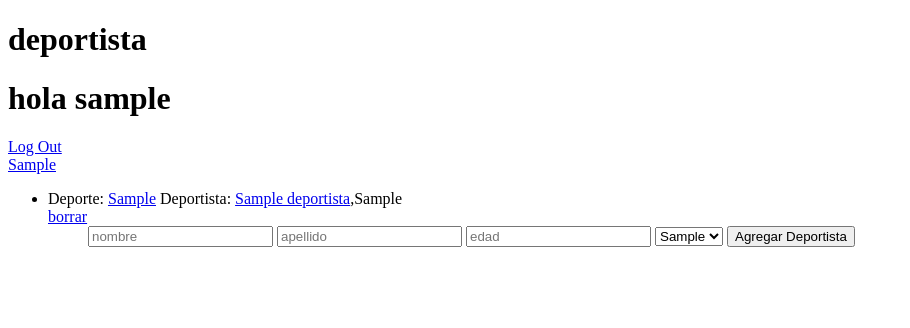
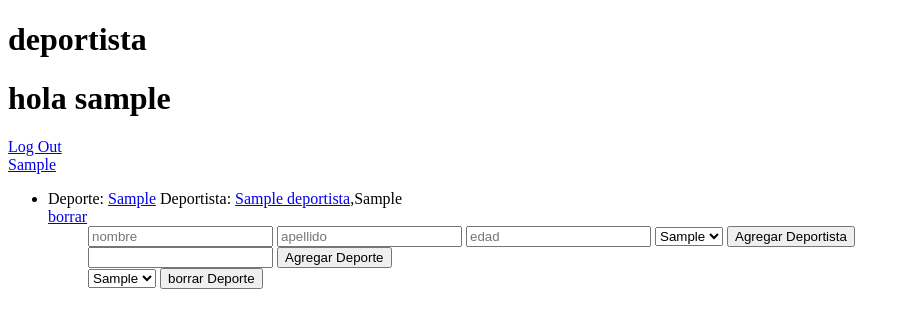
Before and after one commit to LautaroBarraza/TpeWeb2, a PHP site: page /deleteDeportista/insertDeporte in a window 1280 px wide. Shown: the top 328 px of the page, without its empty margins (0-910 px from the left). Run offline with PHP 8.4, Linux system fonts and the light colour scheme; the visitor is signed in with stand-in values (Sample User, id 1); tables that the repository leaves empty or names only in its code hold one stand-in row (values such as "Sample post"); data that the repository does not hold is empty.

Commit message:
borrar, agregar deporte

```diff
--- a/Controller/TaskController.php
+++ b/Controller/TaskController.php
@@ -34,15 +34,25 @@ class TaskController{
         $deporte = $this->model->getDeporte($deporte);
         $this->view->showUnDeporte($deporte);
     }
+
     function createDeportista(){
         $this->model->insertDeportista($_POST['nombre'], $_POST['apellido'], $_POST['edad'], $_POST['deporte']);
         header("Location: ".BASE_URL."home");
+    }
 
+    function createDeporte(){
+        $this->model->insertDeporte($_POST['deporte']);
+        header("Location: ".BASE_URL."home");
+    }
 
-    }
     function borrarDeportista($id_Deportista){
         $this->model->deleteDeportista($id_Deportista);
         $this->showHome();
     }
 
+    function borrarDeporte(){
+        $this->model->deleteDeporte($_POST['deporte']);
+        $this->showHome();
+    }
+
 }
--- a/Controller/usuarioController.php
+++ b/Controller/usuarioController.php
@@ -48,11 +48,11 @@ class usuarioController{
         if(!empty($_POST['username'])&& !empty($_POST['password'])&& !empty($_POST['verifypassword'])){
             $userName=$_POST['username'];
             $userPassword=password_hash($_POST['password'], PASSWORD_BCRYPT);
-            $verifyUserPassword=password_hash($_POST['verifypassword'], PASSWORD_BCRYPT);
+            $verifyUserPassword=$_POST['verifypassword'];
             //$userAdmin=1;
 
             $usuarioRepetido= $this->model->getUser($userName);
-            if (password_verify($userPassword, $verifyUserPassword)){
+            if (password_verify($verifyUserPassword,$userPassword)){
                 if(empty($usuarioRepetido)){
                     $this->model->insertUsuario($userName, $userPassword);
                     header("Location: ".BASE_URL."login");
--- a/Model/TaskModel.php
+++ b/Model/TaskModel.php
@@ -9,7 +9,6 @@ class TaskModel{
             $this->db = new PDO('mysql:host=localhost;'
             .'dbname=deporte;charset=utf8'
             , 'root', '');
-
     }
 
     function getDeportistas(){
@@ -17,7 +16,6 @@ class TaskModel{
         $sentencia->execute();
         $deportistas= $sentencia->fetchAll(PDO::FETCH_OBJ);
         return $deportistas;
-
     }
 
     function getDeportista($id){
@@ -26,7 +24,6 @@ class TaskModel{
         $sentencia->execute(array($id));
         $deportista= $sentencia->fetch(PDO::FETCH_OBJ);
         return $deportista;
-
     }
 
     function getDeporte($deporte){
@@ -47,21 +44,29 @@ class TaskModel{
         $query = $this->db->prepare(
             "SELECT deportistas.*, deporte.deporte as deporte FROM deportistas JOIN deporte ON deportistas.id_deporte = deporte.id_deporte");
         $query->execute();
-
         return $query->fetchAll(PDO::FETCH_OBJ);
     }
+
     function insertDeportista($nombre, $apellido, $edad, $id_deporte){
-
         $sentencia = $this->db->prepare("INSERT INTO deportistas(nombre, apellido, edad, id_deporte) VALUES(?,?,?,?)");
             $sentencia->execute(array($nombre,$apellido, $edad, $id_deporte));
+    }
+
+    function insertDeporte($deporte){
+        $sentencia = $this->db->prepare("INSERT INTO deporte(deporte) VALUES(?)");
+            $sentencia->execute(array($deporte));
     }
 
     function deleteDeportista($id_deportista){
         $sentencia = $this->db->prepare(
             "delete from deportistas where id_deportista=?");
+            $sentencia->execute(array($id_deportista));
+    }
 
-
-            $sentencia->execute(array($id_deportista));
+    function deleteDeporte($id_deporte){
+        $sentencia = $this->db->prepare(
+            "delete from deporte where id_deporte=?");
+            $sentencia->execute(array($id_deporte));
     }
 
 
--- a/route.php
+++ b/route.php
@@ -53,9 +53,15 @@ switch($params[0]){
     case 'insertDeportista':
         $controller->createDeportista();
     break;
+    case 'insertDeporte':
+        $controller->createDeporte();
+    break;
     case 'deleteDeportista':
         $controller->borrarDeportista($params[1]);
-    break;
+        break;
+    case 'deleteDeporte':
+        $controller->borrarDeporte();
+        break;
 
     default:
     echo "mal";
--- a/templates/deportistas.tpl
+++ b/templates/deportistas.tpl
@@ -32,6 +32,7 @@
             <ul>
 
                 {if $rango}
+                <div>
                     <form action="insertDeportista" method="post">
                         <input type="text" name="nombre" placeholder="nombre">
                         <input type="text" name="apellido" placeholder="apellido">
@@ -43,6 +44,23 @@
                         </select>
                         <button type="submit">Agregar Deportista</button>
                     </form>
+                </div>
+                <div>
+                    <form action="insertDeporte" method="post">
+                        <input type="text" name="deporte">
+                        <button type="submit">Agregar Deporte</button>
+                    </form>
+                </div>
+                <div>
+                    <form action="deleteDeporte" method="post">
+                        <select name="deporte" id="">
+                            {foreach from=$deportes item=$deporte}
+                            <option value='{$deporte->id_deporte}'>{$deporte->deporte}</option>
+                            {/foreach}
+                        </select>
+                        <button type="submit">borrar Deporte</button>
+                    </form>
+                </div>
                 {/if}
 
        </body>
```
Also changed, not shown: templates_c/cfe1bd06756a06cc4807e04feef3aed57dabcb40_0.file.deportistas.tpl.php (+31 -4 lines). Lines whose indentation alone changed are shown as unchanged.
